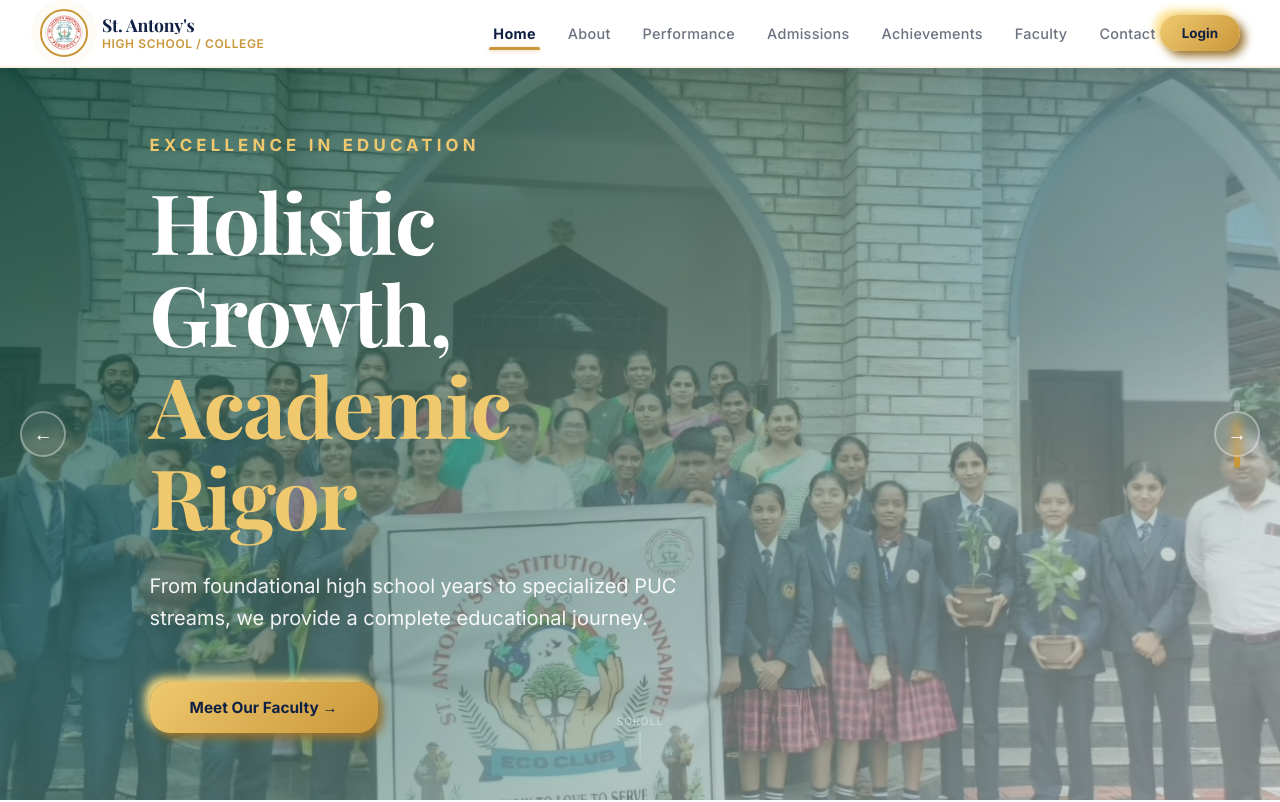
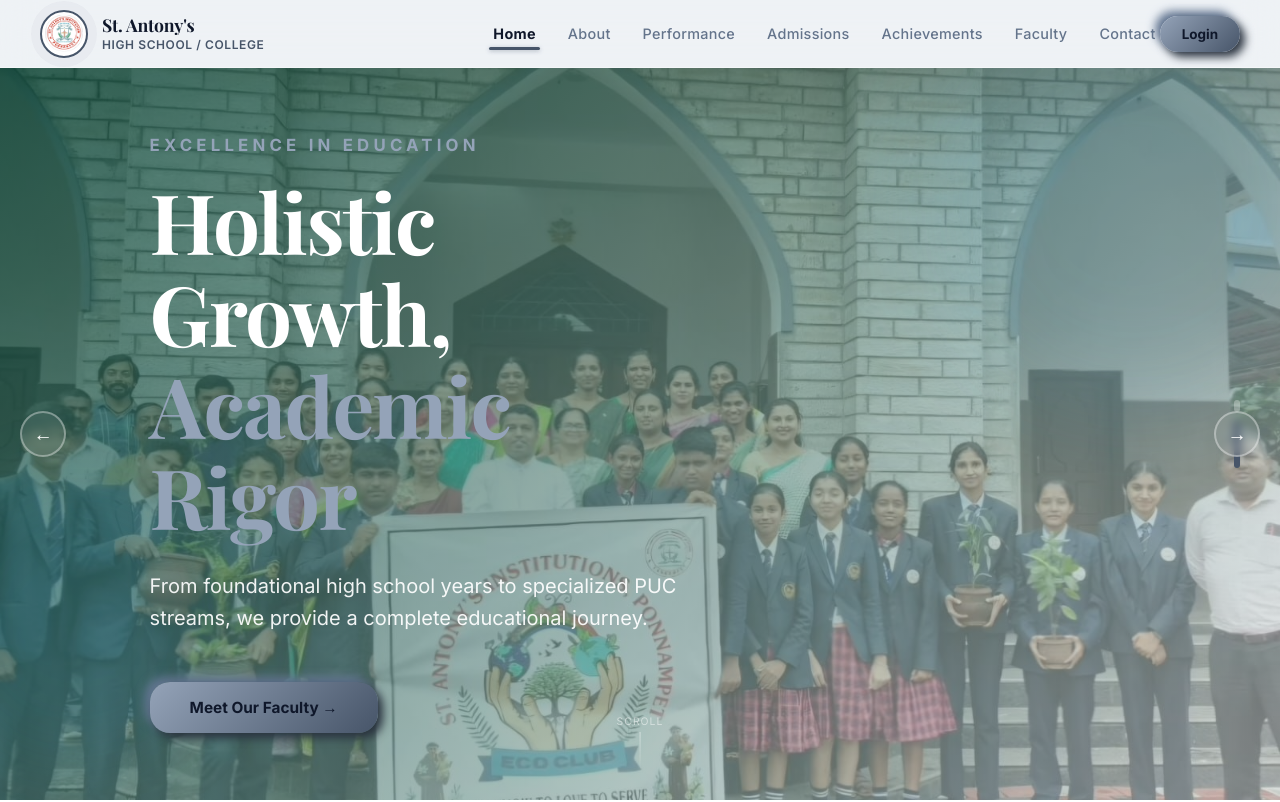
Before and after one commit to jacksonmongbam123/st-antony, a React (Vite) app: page / in a window 1280 px wide. Shown: the top 802 px of the page. Built offline with nearby package versions, Linux system fonts and the light colour scheme.

Commit message:
style: transform website to ultra-modern refined graymorphism theme

```diff
--- a/src/components.jsx
+++ b/src/components.jsx
@@ -127,15 +127,16 @@ export function Navbar() {
       left: 0,
       width: "100%",
       zIndex: 1e3,
-      background: scrolled ? "rgba(255,255,255,0.97)" : "rgba(255,255,255,1)",
-      borderBottom: `2px solid ${scrolled ? T.gold + "33" : T.gold + "22"}`,
+      background: scrolled ? "rgba(238, 242, 246, 0.85)" : "rgba(238, 242, 246, 0.6)",
+      borderBottom: `1px solid ${scrolled ? "rgba(255,255,255,0.8)" : "rgba(255,255,255,0.4)"}`,
       display: "flex",
       alignItems: "center",
       justifyContent: "space-between",
       padding: "0 clamp(16px, 5%, 40px)",
       height: "clamp(56px, 12vw, 68px)",
-      boxShadow: scrolled ? "0 4px 20px rgba(15,32,68,.12)" : "0 2px 8px rgba(15,32,68,.06)",
-      backdropFilter: scrolled ? "blur(12px)" : "none",
+      boxShadow: scrolled ? "10px 10px 20px #cbd5e0, -10px -10px 20px #ffffff" : "none",
+      backdropFilter: "blur(16px)",
+      WebkitBackdropFilter: "blur(16px)",
       transition: "all .35s ease",
       overflow: "hidden"
     }}
@@ -301,7 +302,9 @@ export function Navbar() {
       top: 68,
       left: 0,
       right: 0,
-      background: T.white,
+      background: "rgba(238, 242, 246, 0.95)",
+      backdropFilter: "blur(20px)",
+      WebkitBackdropFilter: "blur(20px)",
       zIndex: 999,
       display: "flex",
       flexDirection: "column",
@@ -312,7 +315,8 @@ export function Navbar() {
       transform: mobileOpen ? "translateY(0)" : "translateY(-100%)",
       pointerEvents: mobileOpen ? "all" : "none",
       transition: "all .3s ease",
-      boxShadow: mobileOpen ? "0 8px 32px rgba(15,32,68,.15)" : "none"
+      boxShadow: mobileOpen ? "0 10px 30px rgba(100,116,139,0.15)" : "none",
+      borderBottom: "1px solid rgba(255,255,255,0.6)"
     }}
   >
           {
@@ -678,14 +682,14 @@ function VisionCard({ card, index }) {
         <span
     style={{
       display: "inline-block",
-      background: T.gold,
+      background: "rgba(71, 85, 105, 0.1)",
       color: T.navy,
       fontSize: ".7rem",
       fontWeight: 700,
       letterSpacing: ".1em",
       textTransform: "uppercase",
       padding: "4px 10px",
-      borderRadius: 4,
+      borderRadius: 6,
       marginBottom: 12
     }}
   >
@@ -710,14 +714,14 @@ export function VisionMission() {
   const CARDS = [
     {
       tag: "Vision",
-      bg: "linear-gradient(135deg,#0f2044,#2d5a9e)",
+      bg: "linear-gradient(135deg, #1e293b 0%, #475569 100%)",
       icon: "\u{1F52D}",
       title: "A Beacon of Learning",
       body: "To be a globally recognised institution that empowers every student to realise their highest potential \u2014 academically, personally, and professionally \u2014 contributing meaningfully to society."
     },
     {
       tag: "Mission",
-      bg: "linear-gradient(135deg,#7c2d12,#c2410c)",
+      bg: "linear-gradient(135deg, #334155 0%, #64748b 100%)",
       icon: "\u{1F3AF}",
       title: "Education With Purpose",
       body: "We are committed to delivering transformative education through innovative pedagogy, inclusive communities, and deep industry partnerships \u2014 creating graduates who lead with knowledge, integrity, and compassion."
@@ -811,7 +815,7 @@ export function AcademicPerformance() {
       borderRadius: 30,
       border: "none",
       background: selectedYearIndex === i ? `linear-gradient(135deg, ${T.goldLt} 0%, ${T.gold} 100%)` : `linear-gradient(135deg, #ffffff 0%, ${T.light} 100%)`,
-      color: selectedYearIndex === i ? T.navy : T.gray,
+      color: selectedYearIndex === i ? T.white : T.gray,
       fontWeight: 700,
       fontSize: "0.9rem",
       cursor: "pointer",
@@ -969,11 +973,12 @@ export function AcademicPerformance() {
       display: "flex",
       flexDirection: "column",
       justifyContent: "center",
-      height: "100%"
-    }}
-  >
-              <div style={{ fontSize: "2rem", fontWeight: 800, color: T.navy, marginBottom: 4 }}>{data.distinction}</div>
-              <div style={{ fontSize: "0.85rem", color: T.gray, textTransform: "uppercase" }}>Distinctions</div>
+      height: "100%",
+      color: T.white
+    }}
+  >
+              <div style={{ fontSize: "2rem", fontWeight: 800, color: T.white, marginBottom: 4 }}>{data.distinction}</div>
+              <div style={{ fontSize: "0.85rem", color: "rgba(255,255,255,0.8)", textTransform: "uppercase" }}>Distinctions</div>
             </div>
           </div>
 
@@ -1211,7 +1216,7 @@ export function Admissions() {
     style={{
       background: T.white,
       borderRadius: 12,
-      boxShadow: "0 4px 24px rgba(15,32,68,.10)",
+      boxShadow: "10px 10px 20px #cbd5e0, -10px -10px 20px #ffffff",
       overflowX: "auto",
       overflowY: "hidden",
       animation: "fadeIn .35s ease",
@@ -1244,7 +1249,7 @@ export function Admissions() {
       background: i % 2 === 0 ? T.white : "#f8fafc",
       transition: "background .2s"
     }}
-    onMouseEnter={(e) => e.currentTarget.style.background = "#eff6ff"}
+    onMouseEnter={(e) => e.currentTarget.style.background = "#f1f5f9"}
     onMouseLeave={(e) => e.currentTarget.style.background = i % 2 === 0 ? T.white : "#f8fafc"}
   >
                   <td style={{ padding: "13px 18px", fontWeight: 600, color: T.gold }}>
@@ -1412,7 +1417,7 @@ export function Achievements() {
       // Let's keep it round 40x40 on mobile
       borderRadius: "50%",
       border: "1.5px solid rgba(255,255,255,.2)",
-      background: "rgba(10,21,45,.85)",
+      background: "rgba(15, 23, 42, 0.85)",
       color: T.white,
       cursor: "pointer",
       fontSize: "1.1rem",
@@ -1440,7 +1445,7 @@ export function Achievements() {
         <div
     key={`${activeTab}-${animKey}`}
     style={{
-      background: "#132247",
+      background: T.navy2,
       borderRadius: 20,
       overflow: "hidden",
       border: "1px solid rgba(255,255,255,.08)",
@@ -1556,7 +1561,7 @@ export function Achievements() {
       display: "flex",
       flexDirection: "column",
       justifyContent: "space-between",
-      background: "#132247"
+      background: T.navy2
     }}
   >
             <div>
@@ -1639,7 +1644,7 @@ export function Achievements() {
       height: isDesktop ? 40 : 40,
       borderRadius: "50%",
       border: "1.5px solid rgba(255,255,255,.2)",
-      background: "rgba(10,21,45,.85)",
+      background: "rgba(15, 23, 42, 0.85)",
       color: T.white,
       cursor: "pointer",
       fontSize: "1.1rem",
@@ -1768,7 +1773,7 @@ export function Faculty() {
     /* Main Category Selector */
   }
       <div style={{ display: "flex", justifyContent: "center", marginBottom: 24 }}>
-        <div style={{ background: "rgba(15,32,68,0.05)", padding: 6, borderRadius: 40, display: "flex", gap: 4 }}>
+        <div style={{ background: "rgba(100, 116, 139, 0.08)", padding: 6, borderRadius: 40, display: "flex", gap: 4 }}>
           {[
     { id: "highSchool", label: "High School" },
     { id: "puc", label: "PUC / College" }
@@ -1841,7 +1846,7 @@ export function Faculty() {
       padding: "8px 20px",
       borderRadius: 30,
       border: `1.5px solid ${stream === str ? T.navy2 : "transparent"}`,
-      background: stream === str ? T.navy2 : "rgba(15,32,68,0.05)",
+      background: stream === str ? T.navy2 : "rgba(100, 116, 139, 0.08)",
       color: stream === str ? T.white : T.gray,
       fontWeight: 600,
       fontSize: "0.85rem",
@@ -1915,7 +1920,7 @@ export function Faculty() {
             </div>
 
             <div style={{
-    background: "rgba(15,32,68,0.04)",
+    background: "rgba(100, 116, 139, 0.08)",
     padding: "8px 16px",
     borderRadius: 30,
     display: "inline-block",
@@ -2300,7 +2305,7 @@ export function ContactUs() {
     color: T.navy,
     background: "#ffffff",
     outline: "none",
-    boxShadow: "inset 4px 4px 10px rgba(15, 32, 68, 0.08), inset -4px -4px 10px #ffffff, 1px 1px 4px rgba(255, 255, 255, 0.8)",
+    boxShadow: "inset 4px 4px 8px #cbd5e0, inset -4px -4px 8px #ffffff",
     boxSizing: "border-box",
     textAlign: "left"
   });
@@ -2626,7 +2631,7 @@ export function Footer() {
   return <footer
     id="footer"
     style={{
-      background: "#08152e",
+      background: T.navy,
       color: "rgba(255,255,255,.7)",
       padding: "clamp(40px, 10vw, 80px) clamp(20px, 7%, 40px) clamp(24px, 5vw, 40px)",
       borderTop: `1px solid rgba(255,255,255,0.05)`
--- a/src/data.js
+++ b/src/data.js
@@ -1,40 +1,47 @@
 export const T = {
-  navy: "#0f2044",
-  navy2: "#1e3a6e",
-  gold: "#c9963a",
-  goldLt: "#f0c96e",
-  cream: "#f8f5ef",
+  navy: "#0f172a",
+  // Slate 900 - Deep charcoal slate
+  navy2: "#1e293b",
+  // Slate 800 - Dark slate gray
+  gold: "#475569",
+  // Slate 600 - Sophisticated steel gray accent
+  goldLt: "#94a3b8",
+  // Slate 400 - Elegant cool silver
+  cream: "#eef2f6",
+  // Slate 100 - Pristine graymorphic background
   white: "#ffffff",
-  gray: "#6b7280",
-  light: "#f1f3f7",
-  red: "#c0392b",
-  shadow: "rgba(15, 32, 68, 0.08)",
-  shadowMd: "rgba(15, 32, 68, 0.12)",
+  gray: "#64748b",
+  // Slate 500 - Refined mid-tone gray for texts
+  light: "#f8fafc",
+  // Slate 50 - Off-white slate
+  red: "#ef4444",
+  shadow: "rgba(100, 116, 139, 0.08)",
+  shadowMd: "rgba(100, 116, 139, 0.12)",
   radius: 24,
   // Neumorphism uses elegant, soft, rounded corners
   radiusLg: 32,
   // Neumorphic shadow values for direct use in inline styles
-  clayLight: "10px 10px 20px #e2dcd2, -10px -10px 20px #ffffff",
-  clayCream: "10px 10px 20px #e2dcd2, -10px -10px 20px #ffffff",
-  clayNavy: "10px 10px 20px #060d1b, -10px -10px 20px #18336d",
-  clayGold: "10px 10px 20px #98712c, -10px -10px 20px #fbdf88",
-  clayBtnLight: "5px 5px 10px #e2dcd2, -5px -5px 10px #ffffff",
-  clayBtnGold: "5px 5px 10px #98712c, -5px -5px 10px #fbdf88",
-  clayBtnNavy: "5px 5px 10px #060d1b, -5px -5px 10px #18336d",
+  clayLight: "10px 10px 20px #cbd5e0, -10px -10px 20px #ffffff",
+  clayCream: "10px 10px 20px #cbd5e0, -10px -10px 20px #ffffff",
+  clayNavy: "10px 10px 20px #090e18, -10px -10px 20px #2a3a52",
+  clayGold: "10px 10px 20px #2a333f, -10px -10px 20px #647793",
+  clayBtnLight: "5px 5px 10px #cbd5e0, -5px -5px 10px #ffffff",
+  clayBtnGold: "5px 5px 10px #2a333f, -5px -5px 10px #647793",
+  clayBtnNavy: "5px 5px 10px #090e18, -5px -5px 10px #2a3a52",
   // True Neumorphic styled variables
-  neuLight: "10px 10px 20px #e2dcd2, -10px -10px 20px #ffffff",
-  neuCream: "10px 10px 20px #e2dcd2, -10px -10px 20px #ffffff",
-  neuNavy: "10px 10px 20px #060d1b, -10px -10px 20px #18336d",
-  neuGold: "10px 10px 20px #98712c, -10px -10px 20px #fbdf88",
-  neuBtnLight: "5px 5px 10px #e2dcd2, -5px -5px 10px #ffffff",
-  neuBtnGold: "5px 5px 10px #98712c, -5px -5px 10px #fbdf88",
-  neuBtnNavy: "5px 5px 10px #060d1b, -5px -5px 10px #18336d"
+  neuLight: "10px 10px 20px #cbd5e0, -10px -10px 20px #ffffff",
+  neuCream: "10px 10px 20px #cbd5e0, -10px -10px 20px #ffffff",
+  neuNavy: "10px 10px 20px #090e18, -10px -10px 20px #2a3a52",
+  neuGold: "10px 10px 20px #2a333f, -10px -10px 20px #647793",
+  neuBtnLight: "5px 5px 10px #cbd5e0, -5px -5px 10px #ffffff",
+  neuBtnGold: "5px 5px 10px #2a333f, -5px -5px 10px #647793",
+  neuBtnNavy: "5px 5px 10px #090e18, -5px -5px 10px #2a3a52"
 };
 export const GLOBAL_CSS = `
   @import url('https://fonts.googleapis.com/css2?family=Playfair+Display:wght@600;700&family=Inter:wght@300;400;500;600;700&display=swap');
   *, *::before, *::after { box-sizing: border-box; margin: 0; padding: 0; }
   html { scroll-behavior: smooth; overflow-x: hidden; max-width: 100%; }
-  body { font-family: 'Inter', sans-serif; background: #f8f5ef; color: #0f2044; overflow-x: hidden; max-width: 100vw; position: relative; -webkit-font-smoothing: antialiased; -moz-osx-font-smoothing: grayscale; }
+  body { font-family: 'Inter', sans-serif; background: #eef2f6; color: #1e293b; overflow-x: hidden; max-width: 100vw; position: relative; -webkit-font-smoothing: antialiased; -moz-osx-font-smoothing: grayscale; }
   #root { overflow-x: hidden; max-width: 100vw; }
 
   h1, h2, h3, h4, h5, h6 { font-family: 'Playfair Display', serif; }
@@ -61,106 +68,108 @@ export const GLOBAL_CSS = `
     to   { opacity: 1; transform: scale(1); }
   }
   @keyframes pulse {
-    0%, 100% { box-shadow: 0 0 0 0 rgba(201,150,58,0.4); }
-    50%       { box-shadow: 0 0 0 10px rgba(201,150,58,0); }
+    0%, 100% { box-shadow: 0 0 0 0 rgba(71,85,105,0.4); }
+    50%       { box-shadow: 0 0 0 10px rgba(71,85,105,0); }
   }
 
   /* Neumorphism CSS Classes */
   .clay-card-light, .neu-card-light {
-    background: #f8f5ef;
+    background: rgba(238, 242, 246, 0.75);
+    backdrop-filter: blur(16px);
     border-radius: 24px;
-    box-shadow: 10px 10px 20px #e2dcd2,
+    box-shadow: 10px 10px 20px #cbd5e0,
                 -10px -10px 20px #ffffff;
     border: 1px solid rgba(255, 255, 255, 0.6);
     transition: all 0.35s cubic-bezier(0.4, 0, 0.2, 1);
   }
   .clay-card-light:hover, .neu-card-light:hover {
     transform: translateY(-4px);
-    box-shadow: 14px 14px 28px #d6cfc3,
+    box-shadow: 14px 14px 28px #bac3cf,
                 -14px -14px 28px #ffffff;
   }
 
   .clay-card-cream, .neu-card-cream {
-    background: #f8f5ef;
+    background: rgba(238, 242, 246, 0.75);
+    backdrop-filter: blur(16px);
     border-radius: 24px;
-    box-shadow: 10px 10px 20px #e2dcd2,
+    box-shadow: 10px 10px 20px #cbd5e0,
                 -10px -10px 20px #ffffff;
     border: 1px solid rgba(255, 255, 255, 0.6);
     transition: all 0.35s cubic-bezier(0.4, 0, 0.2, 1);
   }
   .clay-card-cream:hover, .neu-card-cream:hover {
     transform: translateY(-4px);
-    box-shadow: 14px 14px 28px #d6cfc3,
+    box-shadow: 14px 14px 28px #bac3cf,
                 -14px -14px 28px #ffffff;
   }
 
   .clay-card-navy, .neu-card-navy {
-    background: #0f2044;
+    background: #1e293b;
     border-radius: 24px;
-    box-shadow: 10px 10px 20px #060d1b,
-                -10px -10px 20px #18336d;
+    box-shadow: 10px 10px 20px #090e18,
+                -10px -10px 20px #2a3a52;
     border: 1px solid rgba(255, 255, 255, 0.08);
     transition: all 0.35s cubic-bezier(0.4, 0, 0.2, 1);
   }
   .clay-card-navy:hover, .neu-card-navy:hover {
     transform: translateY(-4px);
-    box-shadow: 14px 14px 28px #040811,
-                -14px -14px 28px #204491;
+    box-shadow: 14px 14px 28px #05080e,
+                -14px -14px 28px #324562;
   }
 
   .clay-card-gold, .neu-card-gold {
-    background: #c9963a;
+    background: #475569;
     border-radius: 24px;
-    box-shadow: 10px 10px 20px #98712c,
-                -10px -10px 20px #fbdf88;
-    border: 1px solid rgba(255, 255, 255, 0.15);
+    box-shadow: 10px 10px 20px #2a333f,
+                -10px -10px 20px #647793;
+    border: 1px solid rgba(255, 255, 255, 0.12);
     transition: all 0.35s cubic-bezier(0.4, 0, 0.2, 1);
   }
   .clay-card-gold:hover, .neu-card-gold:hover {
     transform: translateY(-4px);
-    box-shadow: 14px 14px 28px #805f25,
-                -14px -14px 28px #ffe59b;
+    box-shadow: 14px 14px 28px #1e242c,
+                -14px -14px 28px #7085a5;
   }
 
   .clay-btn, .neu-btn {
-    background: #f8f5ef;
-    color: #0f2044;
+    background: #eef2f6;
+    color: #1e293b;
     border-radius: 20px;
-    box-shadow: 5px 5px 10px #e2dcd2,
+    box-shadow: 5px 5px 10px #cbd5e0,
                 -5px -5px 10px #ffffff;
-    border: 1px solid rgba(255, 255, 255, 0.5);
+    border: 1px solid rgba(255, 255, 255, 0.6);
     transition: all 0.25s cubic-bezier(0.4, 0, 0.2, 1);
   }
   .clay-btn:hover, .neu-btn:hover {
     transform: translateY(-2px);
-    box-shadow: 7px 7px 14px #d6cfc3,
+    box-shadow: 7px 7px 14px #bac3cf,
                 -7px -7px 14px #ffffff;
   }
   .clay-btn:active, .neu-btn:active {
-    box-shadow: inset 4px 4px 8px #d6cfc3,
+    box-shadow: inset 4px 4px 8px #cbd5e0,
                 inset -4px -4px 8px #ffffff;
     transform: translateY(1px) scale(0.98);
   }
 
   /* Inset neumorphic style for form inputs, search bars, timeline tracks */
   .clay-input, .neu-input {
-    background: #f8f5ef !important;
+    background: #eef2f6 !important;
     border-radius: 16px;
-    border: 1px solid rgba(15, 32, 68, 0.05) !important;
-    box-shadow: inset 4px 4px 8px #e2dcd2,
+    border: 1px solid rgba(30, 41, 59, 0.05) !important;
+    box-shadow: inset 4px 4px 8px #cbd5e0,
                 inset -4px -4px 8px #ffffff !important;
     transition: all 0.25s ease;
     outline: none;
   }
   .clay-input:focus, .neu-input:focus {
-    border-color: #c9963a !important;
-    box-shadow: inset 2px 2px 4px #e2dcd2,
+    border-color: #475569 !important;
+    box-shadow: inset 2px 2px 4px #cbd5e0,
                 inset -2px -2px 4px #ffffff,
-                0 0 10px rgba(201, 150, 58, 0.15) !important;
+                0 0 10px rgba(71, 85, 105, 0.15) !important;
   }
 
   .skeleton {
-    background: linear-gradient(90deg, #e2e8f0 25%, #f0f4f8 50%, #e2e8f0 75%);
+    background: linear-gradient(90deg, #cbd5e1 25%, #e2e8f0 50%, #cbd5e1 75%);
     background-size: 700px 100%;
     animation: shimmer 1.4s infinite linear;
     border-radius: 6px;
@@ -169,13 +178,13 @@ export const GLOBAL_CSS = `
   .animate-scaleIn  { animation: scaleIn .4s ease both; }
 
   ::-webkit-scrollbar { width: 6px; }
-  ::-webkit-scrollbar-track { background: #f1f3f7; }
-  ::-webkit-scrollbar-thumb { background: #c9963a; border-radius: 3px; }
+  ::-webkit-scrollbar-track { background: #f1f5f9; }
+  ::-webkit-scrollbar-thumb { background: #475569; border-radius: 3px; }
 
   .nav-active::after {
     content: ''; position: absolute; bottom: 0; left: 0;
-    width: 100%; height: 3px; background: #c9963a; border-radius: 3px;
-    box-shadow: 0 1px 4px rgba(201, 150, 58, 0.4);
+    width: 100%; height: 3px; background: #475569; border-radius: 3px;
+    box-shadow: 0 1px 4px rgba(71, 85, 105, 0.4);
   }
 
   button:active { transform: scale(0.98); }
@@ -298,7 +307,7 @@ export const HERO_SLIDES = [
 export const ADMISSION_DATA = [
   {
     icon: "\u{1F3EB}",
-    bg: "#eff6ff",
+    bg: "#f1f5f9",
     title: "High School Admission",
     subtitle: "Classes 8th, 9th, and 10th Standard",
     rows: [
@@ -310,7 +319,7 @@ export const ADMISSION_DATA = [
   },
   {
     icon: "\u{1F3DB}\uFE0F",
-    bg: "#f0fdf4",
+    bg: "#e2e8f0",
     title: "PUC Admission",
     subtitle: "1st PUC & 2nd PUC (Class 11 & 12)",
     rows: [
@@ -322,7 +331,7 @@ export const ADMISSION_DATA = [
   },
   {
     icon: "\u{1F4B0}",
-    bg: "#fffbeb",
+    bg: "#cbd5e1",
     title: "Fee Structure",
     subtitle: "Competitive and transparent pricing",
     rows: [
@@ -334,7 +343,7 @@ export const ADMISSION_DATA = [
   },
   {
     icon: "\u{1F393}",
-    bg: "#faf5ff",
+    bg: "#f8fafc",
     title: "Programmes",
     subtitle: "Diverse educational paths",
     rows: [
```
